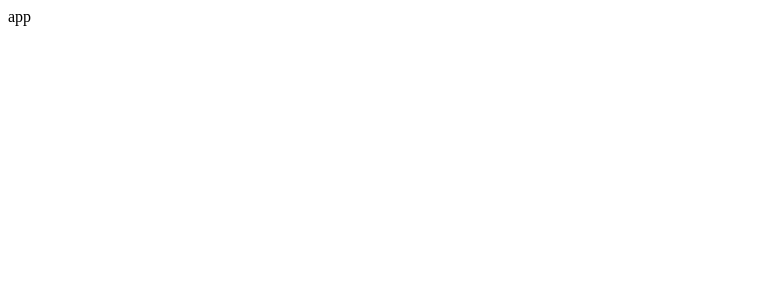
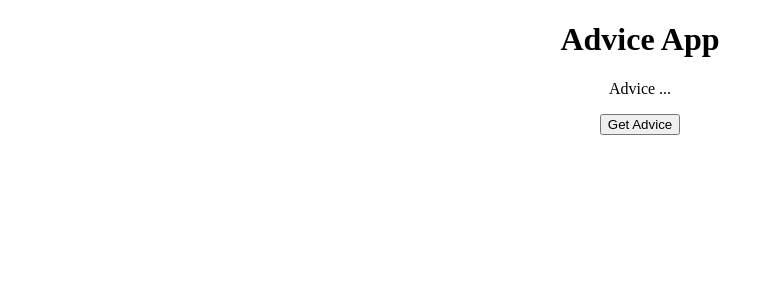
Before and after one commit to time1043/remote-state-management-demo, a Vue app: page / in a window 1280 px wide. Shown: the top 300 px of the page, without its empty margins (0-774 px from the left). Built offline with nearby package versions, Linux system fonts and the light colour scheme; no server answers; the HTML template or start-up script is replaced by a standard one.

Commit message:
init: advice-demo

```diff
--- a/src/App.vue
+++ b/src/App.vue
@@ -1,7 +1,26 @@
 <template>
-  <div>app</div>
+  <main>
+    <h1>Advice App</h1>
+    <p>{{ advice }}</p>
+    <button @click="getAdvice">Get Advice</button>
+  </main>
 </template>
 
-<script setup lang="ts"></script>
+<script setup lang="ts">
+import { onMounted, ref } from "vue";
+
+const advice = ref("Advice ...");
+
+async function getAdvice() {
+  // https://api.adviceslip.com/
+  const response = await fetch("https://api.adviceslip.com/advice");
+  const data = await response.json();
+  advice.value = data.slip.advice;
+}
+
+onMounted(() => {
+  getAdvice();
+});
+</script>
 
 <style scoped></style>
--- a/src/assets/main.css
+++ b/src/assets/main.css
@@ -0,0 +1,3 @@
+* {
+  text-align: center;
+}
```
